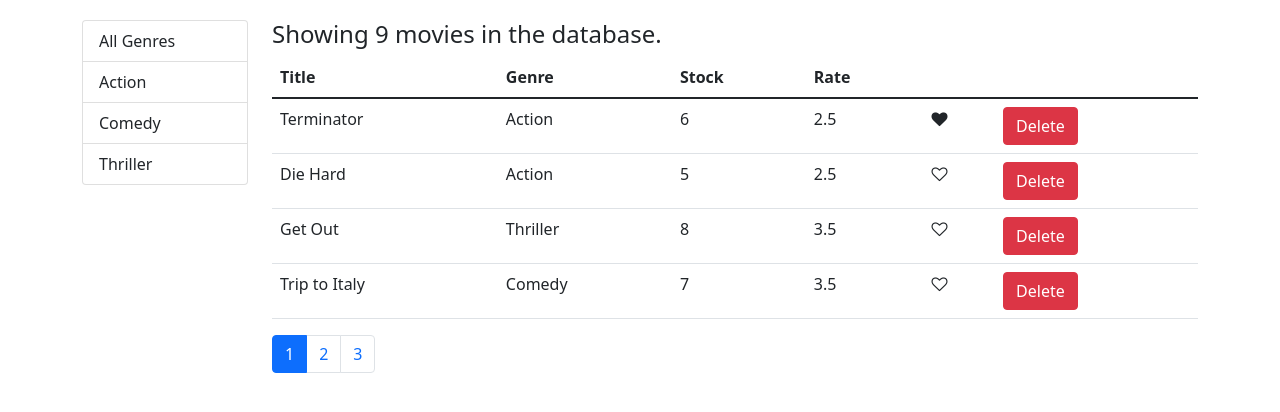
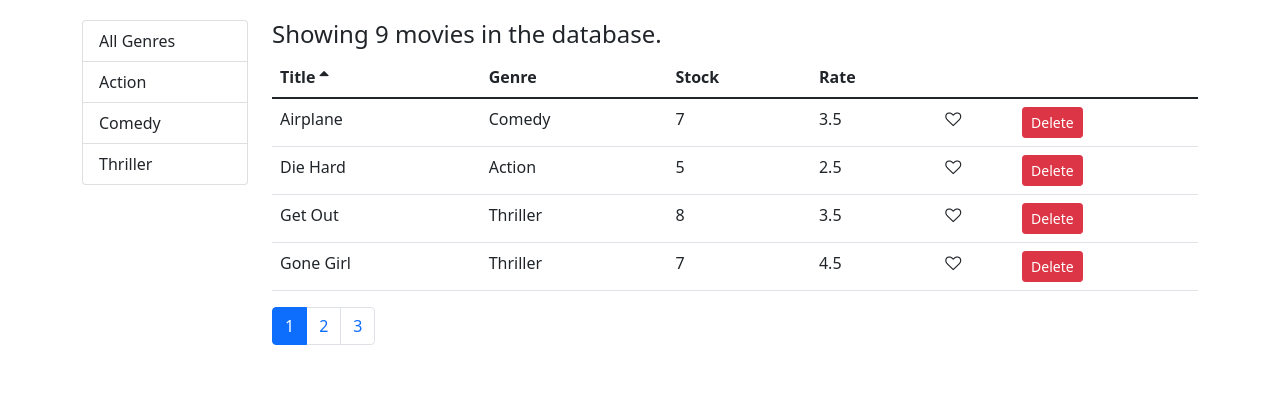
Before and after one commit to MTavakolikia/Vidly-Project, a React (Create React App) app: page / in a window 1280 px wide. Shown: the top 412 px of the page. Built offline with nearby package versions, Linux system fonts and the light colour scheme.

Commit message:
every section is a reuseable component now

```diff
--- /dev/null
+++ b/src/Component/common/TableBody.jsx
@@ -0,0 +1,25 @@
+import _ from 'lodash';
+import React, { Component } from 'react';
+class TableBody extends Component {
+    renderCell= (item,column) =>{
+        if(column.content) return column.content(item)
+        return _.get(item,column.path);
+    }
+    createKey= (item,column) => {
+        return item._id + (column.path || column.key);
+    }
+    render() {
+        const {data,columns}=this.props;
+        return (
+            <tbody>
+          {data.map( item =>{
+            return <tr key={item._id}>
+                {columns.map(column => <td key={this.createKey(item,column)}>{this.renderCell(item,column)}</td>)}
+            </tr>
+          })}
+        </tbody>
+        );
+    }
+}
+
+export default TableBody;
--- /dev/null
+++ b/src/Component/common/TableHeader.jsx
@@ -0,0 +1,39 @@
+import React, { Component } from 'react';
+class TableHeader extends Component {
+    raiseSort = path =>{
+        const sortColumn={...this.props.sortColumn};
+        if(sortColumn.path === path)
+        sortColumn.order = sortColumn.order === 'asc' ? 'desc' : 'asc';
+        else{
+        sortColumn.path=path;
+        sortColumn.order='asc';
+      }
+      this.props.onSort(sortColumn);
+      }
+      renderSortIcon=(column) =>{
+        const {sortColumn}=this.props;
+        if(column.path !== sortColumn.path) return null;
+        if(sortColumn.order === 'asc') return <i className="fa fa-sort-asc"></i>
+        return <i className="fa fa-sort-desc"></i>
+      }
+    render() {
+        return (
+         <thead>
+          <tr>
+            {this.props.columns.map(column =>
+              <th
+              className="clickable"
+              key={column.path || column.key}
+              onClick={() => this.raiseSort(column.path)}
+              >{column.label} {this.renderSortIcon(column)}</th>
+              )
+              }
+          </tr>
+        </thead>
+
+        );
+
+    }
+}
+
+export default TableHeader;
--- a/src/Component/movies.jsx
+++ b/src/Component/movies.jsx
@@ -5,6 +5,7 @@
 import ListGroup from './common/listGroup';
 import { Paginate } from '../Utils/Paginate';
 import MoviesTable from './moviesTable';
+import _ from 'lodash';
 class Movies extends Component {
         constructor(){
           super();
@@ -12,12 +13,13 @@
               Movies:[],
               genre:[],
               pageSize:4,
-              currentPage:1
+              currentPage:1,
+              sortColumn:{path:'title',order:'asc'}
           }
         }
 
   componentDidMount(){
-    const genre=[{name:"All Genres"},...getGenres()]
+    const genre=[{_id:"",name:"All Genres"},...getGenres()]
     this.setState({
       Movies:getMovies(),
       genre
@@ -36,6 +38,7 @@
     Movies[index]={...Movies[index]};
     Movies[index].liked= !Movies[index].liked;
     this.setState({Movies});
+    console.log(movie);
   }
   handlePageChange = page => {
 this.setState({currentPage:page})
@@ -46,15 +49,21 @@
   currentPage:1
 })
   }
+  handleSort= sortColumn => {
+    this.setState({
+      sortColumn
+    })
+  }
     render() {
 
         const {length:count}= this.state.Movies;
-        const {pageSize,currentPage,Movies:allMovies,genre,selectedGenre}=this.state;
+        const {pageSize,currentPage,Movies:allMovies,genre,selectedGenre,sortColumn}=this.state;
 
         if(count === 0) return <h4>There are no movies in database</h4>
         const filtered = selectedGenre && selectedGenre._id ? allMovies.filter(m => m.genre._id === selectedGenre._id)
         : allMovies;
-        const movies = Paginate(filtered,currentPage,pageSize);
+        const sorted=_.orderBy(filtered,[sortColumn.path],[sortColumn.order])
+        const movies = Paginate(sorted,currentPage,pageSize);
         return (
           <div className="row">
         <div className="col-2">
@@ -68,7 +77,9 @@
         <h4>Showing {filtered.length} movies in the database.</h4>
             <MoviesTable
             movies={movies}
+            sortColumn={sortColumn}
             onLike={this.handleLike}
+            onSort={this.handleSort}
             onDelete={this.handleDelete}
             />
       <Pagination
--- a/src/Component/moviesTable.jsx
+++ b/src/Component/moviesTable.jsx
@@ -1,39 +1,38 @@
-import React from 'react';
+import React,{Component} from 'react';
 import Like from './common/Like';
-const MoviesTable = (props) => {
-    const {movies,onDelete,onLike}=props;
+import TableHeader from './common/TableHeader';
+import TableBody from './common/TableBody';
+class MoviesTable extends Component {
+  columns=[
+      { path: 'title', label: 'Title'},
+      { path: 'genre.name', label: 'Genre'},
+      { path: 'numberInStock', label: 'Stock'},
+      { path: 'dailyRentalRate', label: 'Rate'},
+      {key:'Like' , content: movie => (
+      <Like liked={movie.liked} onClick={() => this.props.onLike(movie)}
+      />
+      )
+    },
+      {key:'Delete', content:movie => <button onClick={() => this.props.onDelete(movie)} className="btn btn-danger btn-sm">Delete</button>}
+    ]
+  render() {
+
+    const {movies,onSort,sortColumn}=this.props;
     return (
         <table className="table">
-        <thead>
-          <tr>
-            <th>Title</th>
-            <th>Genre</th>
-            <th>Stock</th>
-            <th>Rate</th>
-            <th> </th>
-          </tr>
-        </thead>
-        <tbody>
-
-          {movies.map( (Movie) =>{
-            return <tr key={Movie._id}>
-                <td>{Movie.title}</td>
-                <td>{Movie.genre.name}</td>
-                <td>{Movie.numberInStock}</td>
-                <td>{Movie.dailyRentalRate}</td>
-                <td>
-                  <Like
-                  liked={Movie.liked}
-                  onLike={() => onLike(Movie)}
-                  value={Movie}
-                  />
-                  </td>
-                <td><button onClick={() => onDelete(Movie)} className="btn btn-danger">Delete</button></td>
-                </tr>
-          })}
-        </tbody>
+        <TableHeader
+        sortColumn={sortColumn}
+        columns={this.columns}
+        onSort={onSort}
+         />
+        <TableBody
+        data={movies}
+        columns={this.columns}
+        />
       </table>
      );
+  }
 }
 
+
 export default MoviesTable;
--- a/src/index.css
+++ b/src/index.css
@@ -12,3 +12,7 @@
   font-family: source-code-pro, Menlo, Monaco, Consolas, 'Courier New',
     monospace;
 }
+
+.clickable{
+  cursor: pointer;
+}
```
